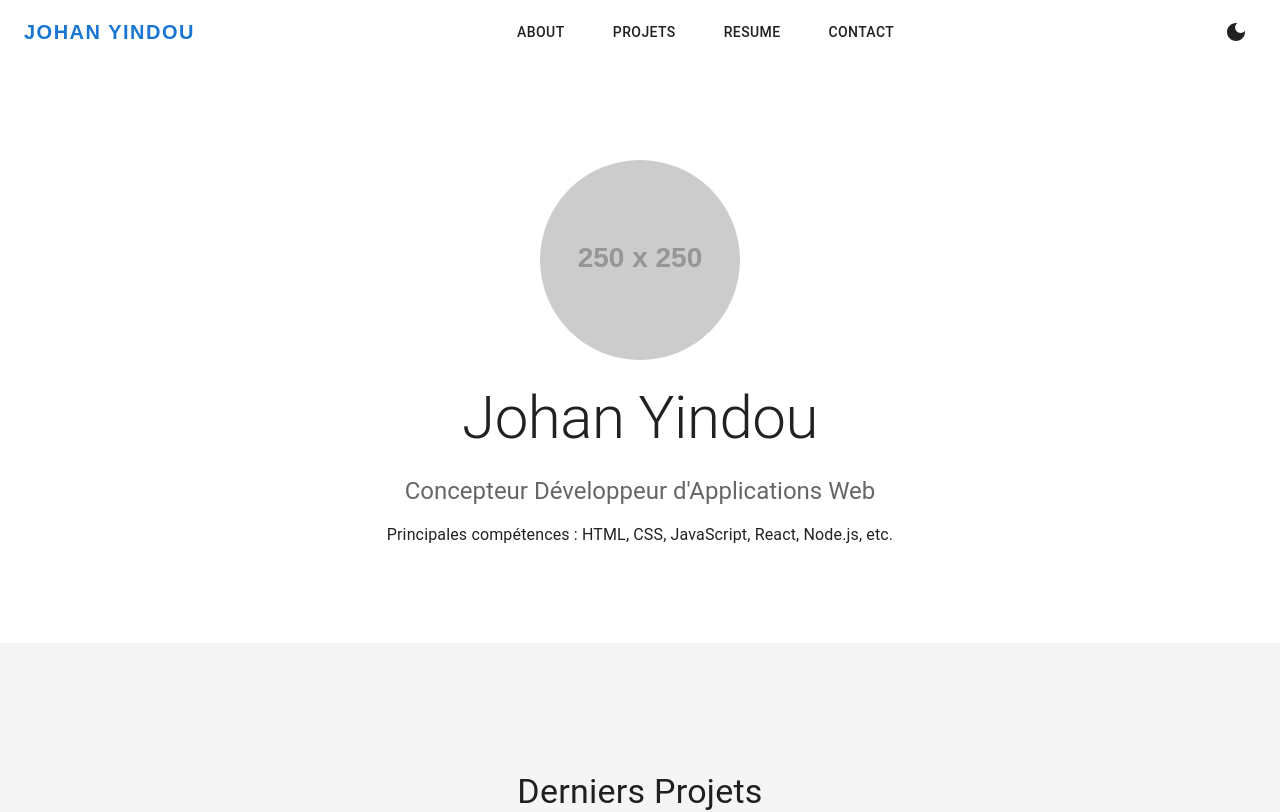
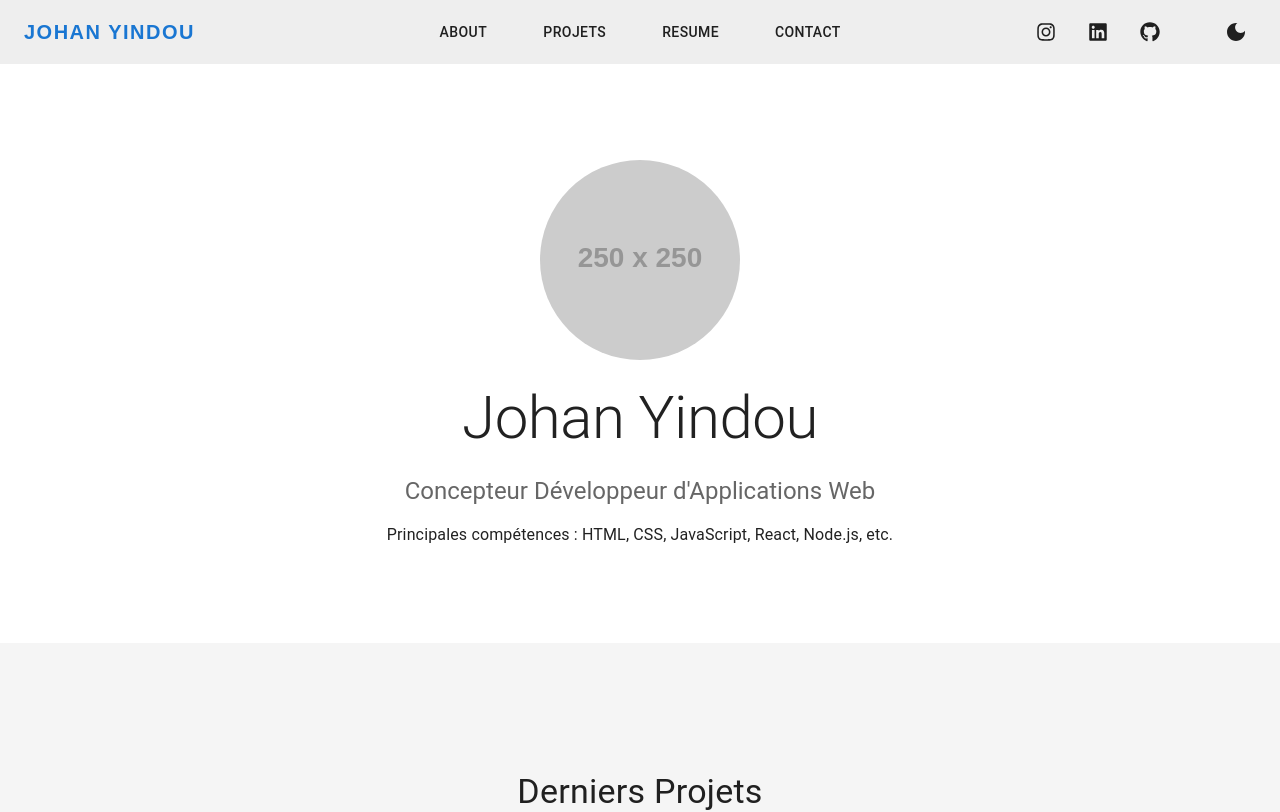
Before and after one commit to JohanYindou/my-portfolio, a React (Vite) app: page / in a window 1280 px wide. Shown: the top 812 px of the page. Built offline with nearby package versions, Linux system fonts and the light colour scheme.

Commit message:
Début de la mise en place des routes + Ajout des résaux sociaux

```diff
--- a/src/App.tsx
+++ b/src/App.tsx
@@ -2,13 +2,36 @@ import { StrictMode } from 'react';
 import ReactDOM from 'react-dom/client'; // <-- Ajoutez cette ligne
 import { CssBaseline } from '@mui/material';
 import { ThemeProviderWrapper } from './context/ThemeContext.tsx';
+
+import { BrowserRouter as Router, Routes, Route } from 'react-router-dom';
+import Navbar from './components/Navbar.tsx';
 import Home from './pages/Home.tsx';
+// import About from './pages/About.tsx';
+// import Projets from './pages/Projets.tsx';
+// import Resume from './pages/Resume.tsx';
+// import Contact from './pages/Contact.tsx';
+import Footer from './components/Footer.tsx';
 
 ReactDOM.createRoot(document.getElementById('root')!).render(
   <ThemeProviderWrapper>
     <CssBaseline />
     <StrictMode>
-      <Home />
+      <Router>
+        <Navbar />
+        {/* --- A faire
+        Mettre en place un redirection vers Home
+        si l'utlisateur est sur une page qui n'existe pas
+        + Pop Up de page non trouvée, vous avez été redirigé
+        --- */}
+        <Routes>
+          <Route path='/' element={<Home />} />
+          {/* <Route path='/about' element={<About />} />
+          <Route path='/projets' element={<Projets />} />
+          <Route path='/resume' element={<Resume />} />
+          <Route path='/contact' element={<Contact />} /> */}
+        </Routes>
+        <Footer />
+      </Router>
     </StrictMode>
   </ThemeProviderWrapper>
 );
--- a/src/components/Navbar.tsx
+++ b/src/components/Navbar.tsx
@@ -1,17 +1,32 @@
 import React, { useContext } from 'react';
 import { AppBar, Toolbar, Box, Button, IconButton, Typography } from '@mui/material';
 import { LightMode, DarkMode } from '@mui/icons-material';
-import { ColorModeContext } from '../context/ThemeContext'; // Ajustez le chemin si nécessaire
+import { ColorModeContext } from '../context/ThemeContext';
+import { FaInstagram, FaLinkedin, FaGithub } from 'react-icons/fa';
+import { useNavigate,Link } from 'react-router-dom';
+
+
 
 const Navbar: React.FC = () => {
   const { toggleColorMode, mode } = useContext(ColorModeContext);
+  const navigate = useNavigate();
 
   return (
     <AppBar position='static' color='transparent' elevation={0}>
-      <Toolbar sx={{ justifyContent: 'space-between' }}>
+      <Toolbar
+        sx={{
+          position: 'relative',
+          backgroundColor: (theme) =>
+            theme.palette.mode === 'light'
+              ? theme.palette.grey[200]
+              : theme.palette.grey[800],
+          minHeight: 64,
+        }}>
         {/* Partie gauche : Nom */}
+        <a href='/' className='logo'>
           <Typography
             variant='h6'
+            onClick={() => navigate('/')}
             component='h1'
             sx={{
               fontWeight: 'bold',
@@ -19,17 +34,65 @@ const Navbar: React.FC = () => {
               fontFamily: 'Montserrat, sans-serif',
               color: 'primary.main',
               textTransform: 'uppercase',
-            cursor: 'default',
+            }}
+            onKeyDown={(e) => {
+              if (e.key === 'Enter') {
+                navigate('/');
+              }
             }}>
             Johan Yindou
           </Typography>
+        </a>
 
         {/* Partie centrale : Navigation */}
-        <Box sx={{ display: 'flex', gap: 4 }}>
-          <Button color='inherit'>About</Button>
-          <Button color='inherit'>Projets</Button>
-          <Button color='inherit'>Resume</Button>
-          <Button color='inherit'>Contact</Button>
+        <Box
+          sx={{
+            position: 'absolute',
+            left: '50%',
+            transform: 'translateX(-50%)',
+            display: 'flex',
+            gap: 5,
+          }}>
+          <Button color='inherit' component={Link} to='/about'>About</Button>
+          <Button color='inherit' component={Link} to='/projets'>Projets</Button>
+          <Button color='inherit' component={Link} to='/resume'>Resume</Button>
+          <Button color='inherit' component={Link} to='/contact'>Contact</Button>
+        </Box>
+
+        {/* Partie droite : Reseaux sociaux */}
+        <Box
+          sx={{
+            display: 'flex',
+            gap: 2,
+            alignItems: 'center',
+            marginLeft: 'auto',
+          }}>
+          <a
+            href='https://www.instagram.com/johandlag/'
+            target='_blank'
+            rel='noopener noreferrer'>
+            <IconButton color='inherit'>
+              <FaInstagram size={20} />
+            </IconButton>
+          </a>
+
+          <a
+            href='https://www.linkedin.com/in/JohanYindou/'
+            target='_blank'
+            rel='noopener noreferrer'>
+            <IconButton color='inherit'>
+              <FaLinkedin size={20} />
+            </IconButton>
+          </a>
+
+          <a
+            href='https://github.com/JohanYindou'
+            target='_blank'
+            rel='noopener noreferrer'>
+            <IconButton color='inherit' sx={{ marginRight: 6 }}>
+              <FaGithub size={20} />
+            </IconButton>
+          </a>
         </Box>
 
         {/* Partie droite : Bouton mode sombre */}
--- a/src/pages/Home.tsx
+++ b/src/pages/Home.tsx
@@ -1,6 +1,5 @@
 import React from 'react';
 import '../styles/App.css';
-import Navbar from '../components/Navbar';
 import HeaderSection from '../components/HeaderSection';
 import ProjectsSection from '../components/ProjectsSection';
 
@@ -8,11 +7,13 @@ const Home: React.FC = () => {
   return (
     <>
       {/* --- Menu de navigation (AppBar) --- */}
-      <Navbar />
+
       {/* --- Conteneur 1 : Entête du portfolio --- */}
       <HeaderSection />
       {/* --- Conteneur 2 : Section des projets --- */}
       <ProjectsSection />
+      {/* --- Conteneur 3 : Pied de page --- */}
+
     </>
   );
 };
--- a/src/styles/App.css
+++ b/src/styles/App.css
@@ -12,6 +12,11 @@ body,
   text-align: center;
 }
 
+a{
+  text-decoration: none;
+  color: inherit;
+}
+
 /* Variables et optimisations globales */
 :root {
   font-synthesis: none;
```
Lines whose indentation alone changed are shown as unchanged.
